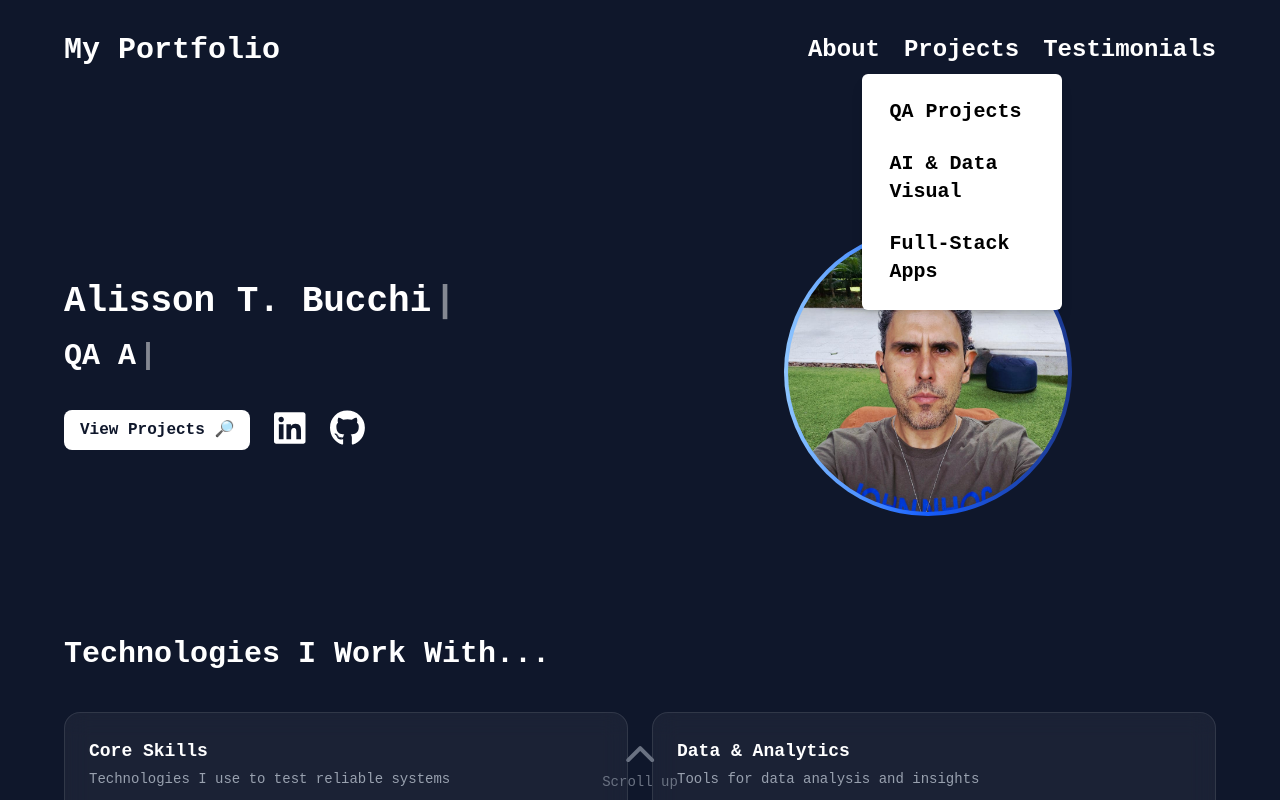
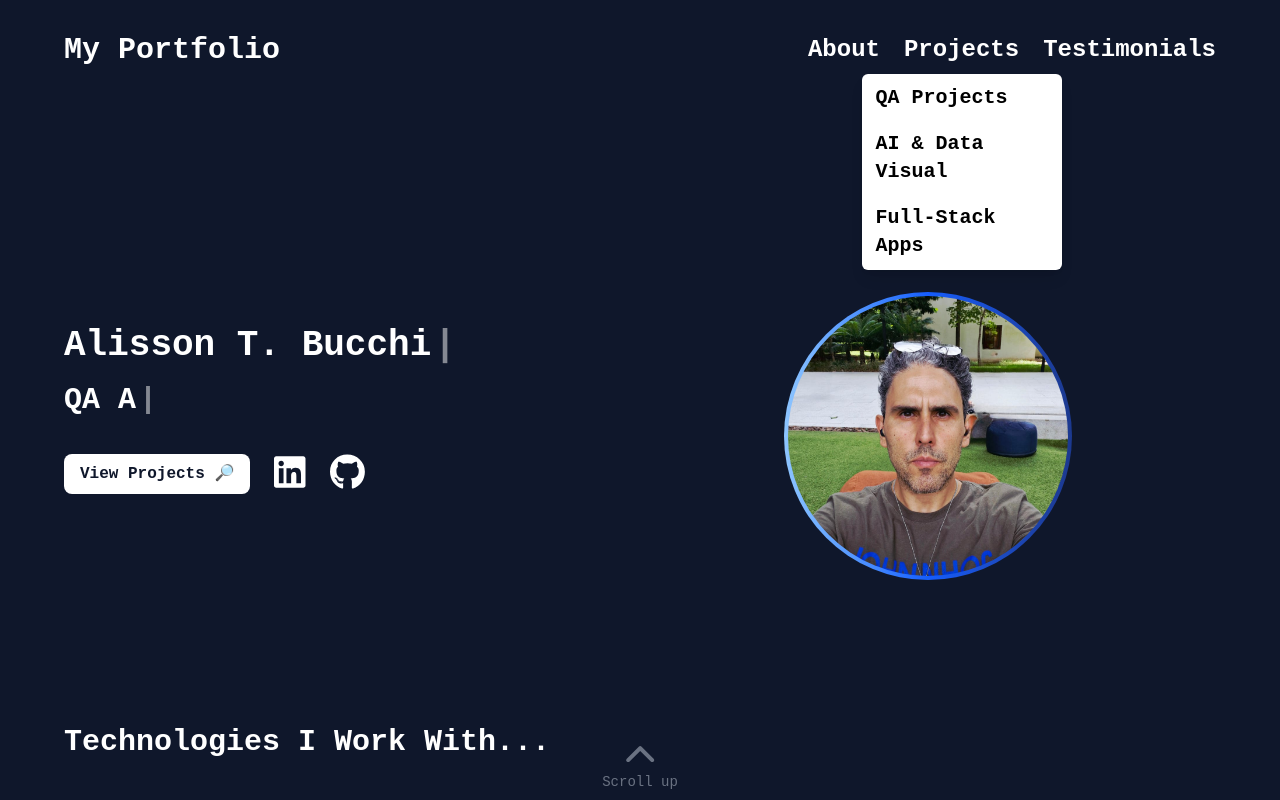
Before and after one commit to alisson-t-bucchi/portfolio-react-js, a React (Vite) app: page / in a window 1280 px wide. Both pictures are taken after a click on the button "Projects". Shown: the top 800 px of the page. Built offline with nearby package versions, Linux system fonts and the light colour scheme.

Commit message:
some layout adjusts

```diff
--- a/src/components/AboutMe.jsx
+++ b/src/components/AboutMe.jsx
@@ -3,7 +3,7 @@ import { DotLottieReact } from '@lottiefiles/dotlottie-react';
 
 export default function AboutMe() {
   return (
-    <section id="about" className="px-4 lg:px-12 py-16">
+    <section id="about" className="px-4 lg:px-10 py-14">
       <h3 className="text-3xl font-bold text-center text-white mb-12">
         About Me
       </h3>
--- a/src/components/HeroSection.jsx
+++ b/src/components/HeroSection.jsx
@@ -6,7 +6,7 @@ import { Typewriter } from "react-simple-typewriter"
 
 export default function HeroSection({content: {title, roleLines}}) {
   return (
-  <header className="text-center py-18 lg:px-12 p-4 mt-10">
+  <header className="text-center py-18 lg:px-12 p-6 mt-10">
     <div className="grid lg:grid-cols-2 lg:min-h-6/12 lg:mt-8">
       <div className="flex flex-col gap-4 justify-center items-center lg:items-start">
           <h2 className="text-4xl font-bold">
@@ -31,7 +31,7 @@ export default function HeroSection({content: {title, roleLines}}) {
               delaySpeed={1000}
             />
           </h2>
-          <div className="py-3 lg:flex space-x-6 mt-2 items-center">
+          <div className="py-3 flex flex-nowrap gap-4 sm:gap-6 mt-2 items-center justify-center">
             <a href="#qa" className=" bg-white text-slate-900 font-bold text-center px-4 py-2 rounded-lg transition-colors duration-150 transform hover:scale-110">
                 View Projects 🔎
             </a>
@@ -43,7 +43,7 @@ export default function HeroSection({content: {title, roleLines}}) {
             </a>
           </div>
         </div>
-        <div className="flex flex-col items-center gap-4">
+        <div className="flex flex-col items-center gap-4 lg:px-12 p-6 mt-10">
           <div className="p-[4px] rounded-full bg-gradient-to-r from-blue-300 via-blue-600 to-blue-900">
             <img className="w-70 h-70 rounded-full object-cover"
             src={PersonalImage}
--- a/src/components/Layout.jsx
+++ b/src/components/Layout.jsx
@@ -8,7 +8,6 @@ import ScrollDinamicIndicator from "../components/ScrollDinamicIndicator";
 export default function Layout({ children }) {
     const [menuVisible, setMenuVisible] = useState(false);
     const [projectsOpen, setProjectsOpen] = useState(false);
-    const [counter, setCounter] = useState(0);
 
     const toggleMenu = () => {
       setMenuVisible(!menuVisible);
@@ -19,15 +18,6 @@ export default function Layout({ children }) {
         setProjectsOpen(!projectsOpen);
     };
 
-    /* useEffect(() => {
-        const storedCount = localStorage.getItem("pageVisitCount");
-        const count = storedCount ? parseInt(storedCount, 10) : 0;
-        const newCount = count + 1;
-        setCounter(newCount);
-        localStorage.setItem("pageVisitCount", newCount);
-    }, []);
-    **/
-
     return (
     <>
         <nav className="scroll-smooth py-4 flex justify-between items-center lg:px-12">
@@ -37,27 +27,23 @@ export default function Layout({ children }) {
                 <FontAwesomeIcon icon={faBars} size="2x" onClick={toggleMenu} />
             </div>
 
-            <div className={`${menuVisible ? "block" : "hidden"} space-x-6 font-bold text-2xl lg:flex flex-col lg:flex-row absolute lg:static top-16 left-0 w-full lg:w-auto bg-white lg:bg-transparent shadow-lg lg:shadow-none p-4 lg:p-0` }>
-                <a href="#about" className="hover:text-white transition-colors duration-150 transform hover:scale-125">About</a>
+            <div className={`${menuVisible ? "block" : "hidden"} space-x-6 font-bold text-2xl lg:flex flex-col lg:flex-row absolute lg:static top-16 left-0 w-full lg:w-auto lg:bg-transparent shadow-lg lg:shadow-none p-4 lg:p-0` }>
+                <a href="#about" className="hover:text-blue-600 transition-colors duration-300 transform hover:scale-110">About</a>
 
                  <div className="relative group">
                     <button
-                    className="hover:text-white transition-colors duration-150 transform hover:scale-125"
+                    className="hover:text-blue-600 transition-colors duration-300 transform hover:scale-110"
                     onClick={toggleProjects}
                     >
                         Projects
                     </button>
-                    <div className={`${projectsOpen ? "block" : "hidden"}
-                        lg:group-hover:block
-                        absolute z-10 mt-2 bg-white rounded-md shadow-lg p-4 space-y-2 text-xl text-black min-w-[200px]
-                        lg:left-1/2 lg:-translate-x-1/2
-                        `}>
+                    <div className={`${projectsOpen ? "block" : "hidden"} lg:group-hover:block absolute z-10 mt-2 bg-white rounded-md shadow-lg p-0.5 space-y-0.5 text-xl text-black min-w-[200px] lg:left-1/2 lg:-translate-x-1/2`}>
                         <a href="#qa" className="block hover:bg-white px-3 py-2 rounded">QA Projects</a>
                         <a href="#ai-dataviz" className="block hover:bg-white px-3 py-2 rounded">AI & Data Visual</a>
                         <a href="#fullstack" className="block hover:bg-white px-3 py-2 rounded">Full-Stack Apps</a>
                     </div>
                 </div>
-                <a href="#testimonials" className="hover:text-white transition-colors duration-150 transform hover:scale-125">Testimonials</a>
+                <a href="#testimonials" className="hover:text-blue-600 transition-colors duration-300 transform hover:scale-110">Testimonials</a>
                 {/* <a href="#contact" className="hover:text-white transition-colors duration-150 transform hover:scale-125">Contact</a> */}
             </div>
         </nav>
```
